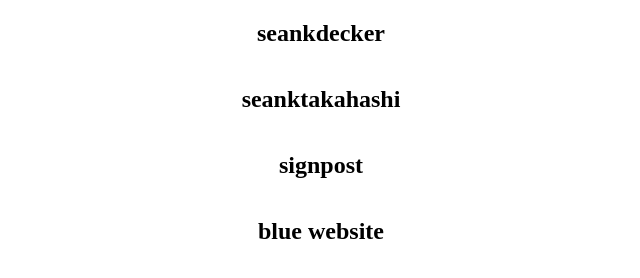
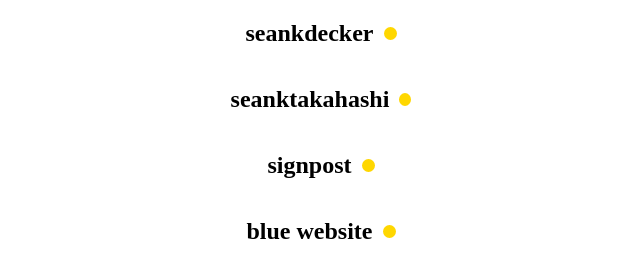
Before and after one commit to seanktakahashi/signpost, a website: page docs/index.html in a window 1280 px wide. Shown: the whole page, without its empty margins (319-959 px from the left). Drawn offline with Linux system fonts and the light colour scheme.

Commit message:
V2.3 Add Status Indicator
- add indicator of website health in card header
- currently to get around CORS, we are relying on a hack of loading
favicons from websites (only works for signpost right now) to
test if they are up
- in the future, it would be nice to create a server which keeps
track of if websites are up and healthy, and then allow this website
to simply query that server

```diff
--- a/docs/index.html
+++ b/docs/index.html
@@ -4,7 +4,7 @@
 <head>
   <title>signpost</title>
   <meta name='author' content='sean' />
-  <link rel='shortcut icon' type='image/svg' href='./favicon.svg'/>
+  <link rel='shortcut icon' type='image/svg' href='./favicon.svg' />
   <link id='style' rel='stylesheet' type='text/css' href='./style.css'>
   <script id='util' type='text/javascript' src='./js/util.js'></script>
   <script id='Website' type='text/javascript' src='./js/Website.js'></script>
@@ -20,6 +20,7 @@
         cardCollection.appendChild(website.buildCard());
       });
     });
+    fetchStatus('http://signpost.seanktakahashi.com', 'signpost');
   </script>
 </body>
 
--- a/docs/js/Website.js
+++ b/docs/js/Website.js
@@ -2,6 +2,28 @@ const clipboardImgPath = '/clipboard-outline.svg';
 
 const publicFields = ['name', 'description', 'url'];
 const privateFields = ['username', 'password'];
+
+function getIndicatorId(name) {
+  return name.replace(' ', '_') + '_indicator'
+}
+
+function setStatus(url, success) {
+  if (success) {
+    let indicator = document.getElementById(getIndicatorId(url));
+    console.log(getIndicatorId(url), indicator);
+    indicator.setAttribute('class', 'indicator success');
+  }
+}
+
+function fetchStatus(url, name) {
+  let fetchStatusHack = document.createElement('img');
+  fetchStatusHack.setAttribute('style', 'visibility:hidden');
+  fetchStatusHack.setAttribute('src', url + '/favicon.svg');
+  fetchStatusHack.onabort = () => setStatus(name, false);
+  fetchStatusHack.onload = () => setStatus(name, true);
+  fetchStatusHack.onerror = () => setStatus(name, false);
+  document.body.appendChild(fetchStatusHack);
+}
 
 class Website {
   constructor(websiteObj) {
@@ -25,10 +47,20 @@ class Website {
     return webCardWrapper;
   }
 
+  buildStatusIndicator() {
+    let statusIndicator = document.createElement('div');
+    statusIndicator.setAttribute('class', 'indicator loading');
+    statusIndicator.setAttribute('id', getIndicatorId(this.public.name));
+    fetchStatus(this.public.url, this.public.name);
+    return statusIndicator;
+  }
+
   buildHeader() {
     const headerWrapper = this.buildLinkWrapper();
     let header = document.createElement('h2');
+    header.setAttribute('class', 'header');
     header.appendChild(document.createTextNode(this.public.name));
+    header.appendChild(this.buildStatusIndicator());
     headerWrapper.appendChild(header);
     return headerWrapper;
   }
--- a/docs/js/util.js
+++ b/docs/js/util.js
@@ -20,12 +20,13 @@ function loadJSON(jsonFile, callback) {
   xobj.open('GET', jsonFile, true);
   xobj.onreadystatechange = function () {
     if (xobj.readyState == 4 && xobj.status == '200') {
+      let res;
       try {
-        const res = JSON.parse(xobj.responseText);
-        callback(res);
+        res = JSON.parse(xobj.responseText);
       } catch (e) {
         console.error(`ERROR: while parsing json of ${jsonFile} got error`, e);
       }
+      callback(res);
     }
   };
   xobj.send();
--- a/docs/style.css
+++ b/docs/style.css
@@ -59,11 +59,32 @@
   border-color: transparent black transparent transparent;
 }
 
-h2 {
+.header {
   padding: 0.4em;
-  text-align: center;
+  display: flex;
+  justify-content: center;
+  align-items: center;
 }
 
 .clipboard-button {
   margin-right: 5px;
 }
+
+.indicator {
+  height: 13px;
+  width: 13px;
+  margin-left: 10px;
+  border-radius: 100%;
+}
+
+.loading {
+  background-color: gold;
+}
+
+.error {
+  background-color: orangered;
+}
+
+.success {
+  background-color: chartreuse;
+}
```
Also changed, not shown: docs/private/index.html (+1 -1 lines).
